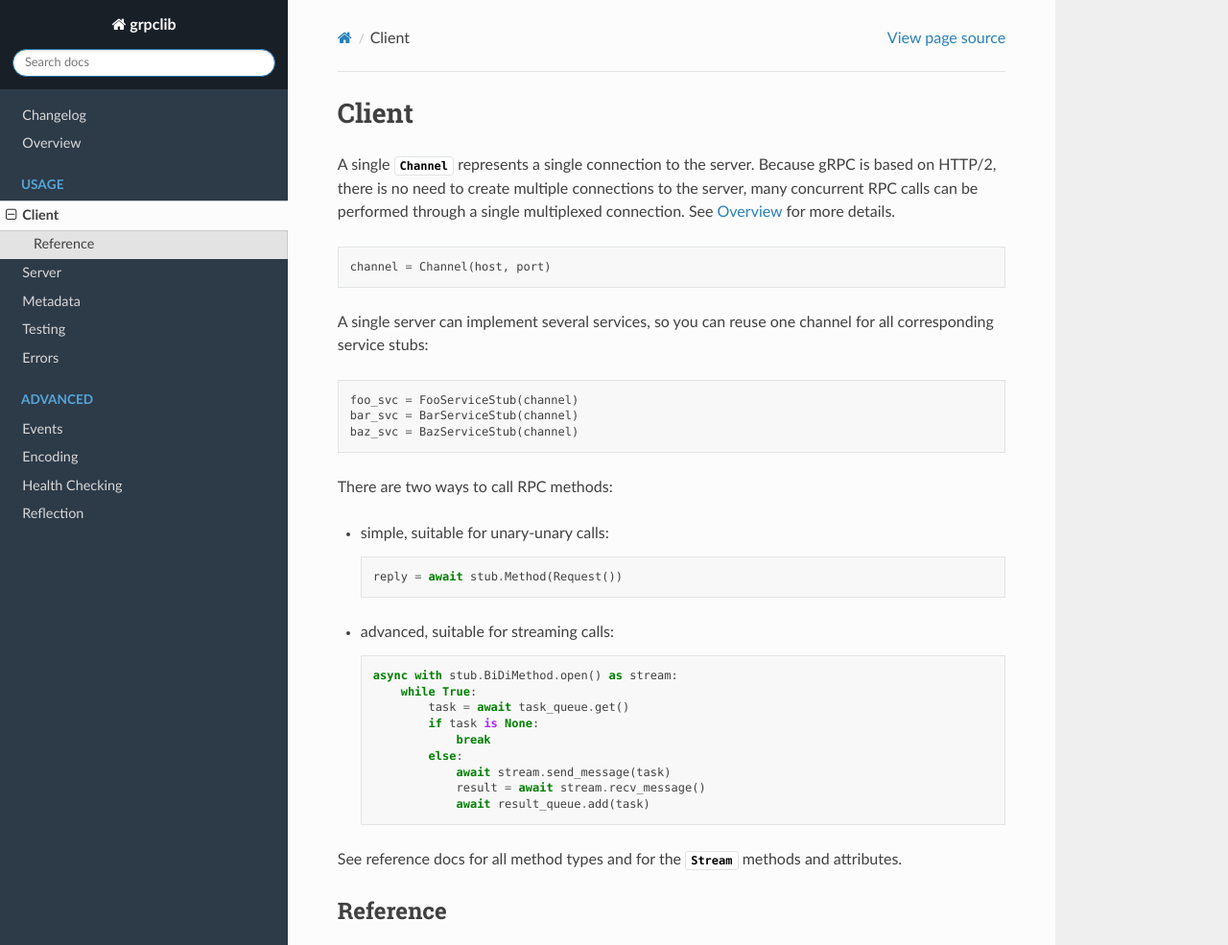
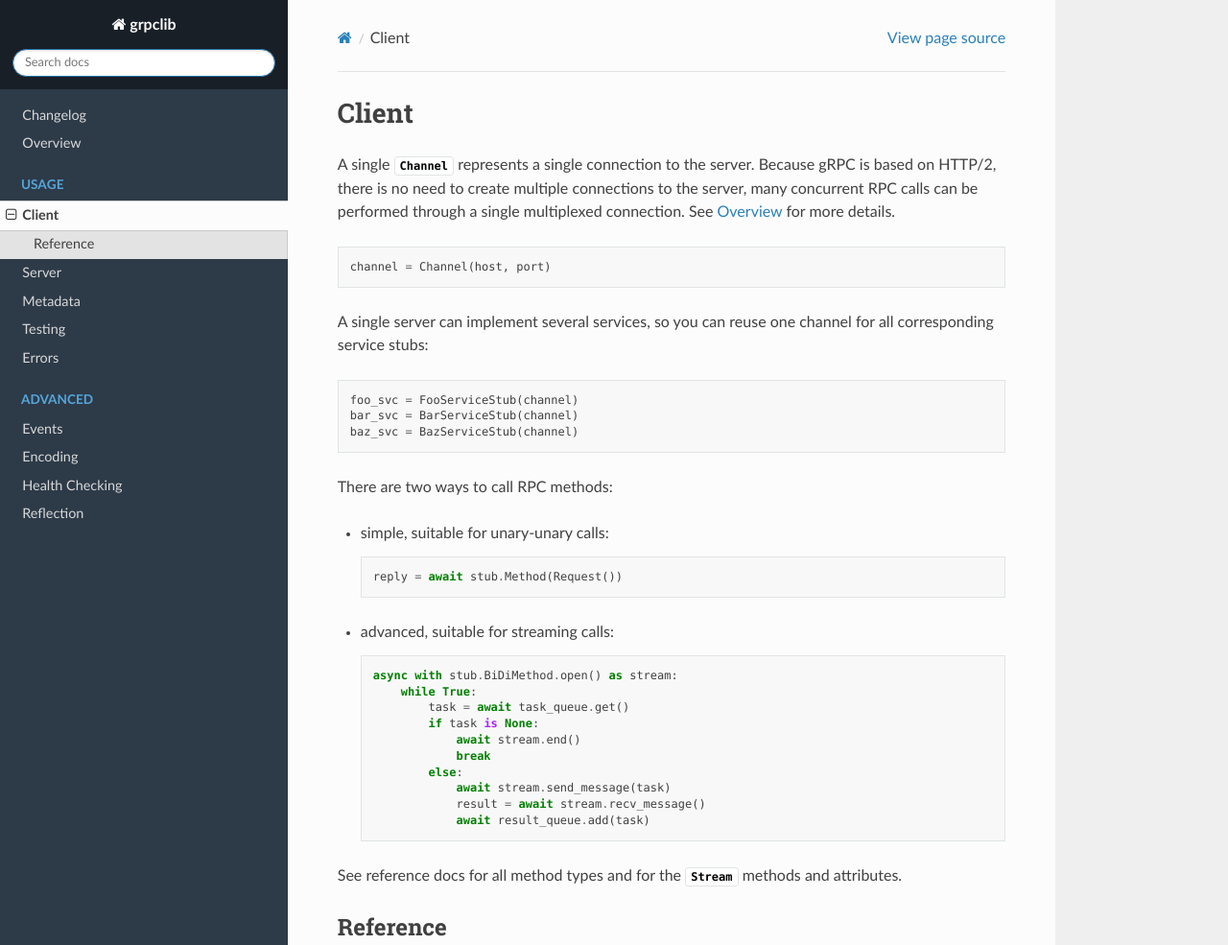
Before and after one commit to vmagamedov/grpclib, a Sphinx documentation site: the page built from docs/client.rst, in a window 1280 px wide and 1295 px high, cut to the strip 0-985 px from the top of the window. Shown: the whole strip at 96% size. Built offline with Sphinx 7.4.7 and the Read the Docs theme 2.0.0, drawn with Linux system fonts in a browser that asks for light colours.

Commit message:
Fixed example in the docs

```diff
--- a/docs/client.rst
+++ b/docs/client.rst
@@ -35,6 +35,7 @@ There are two ways to call RPC methods:
         while True:
             task = await task_queue.get()
             if task is None:
+                await stream.end()
                 break
             else:
                 await stream.send_message(task)
```
